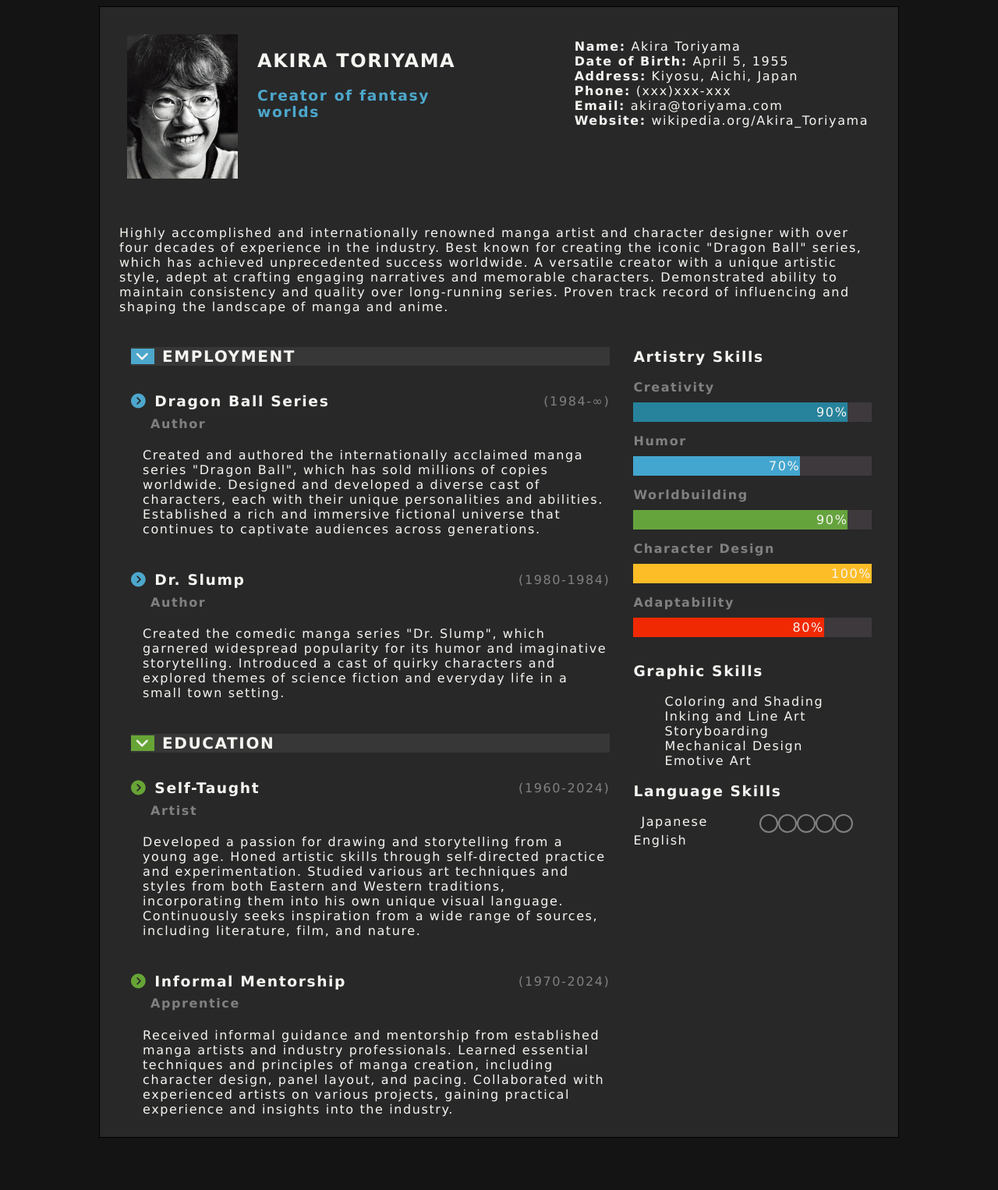
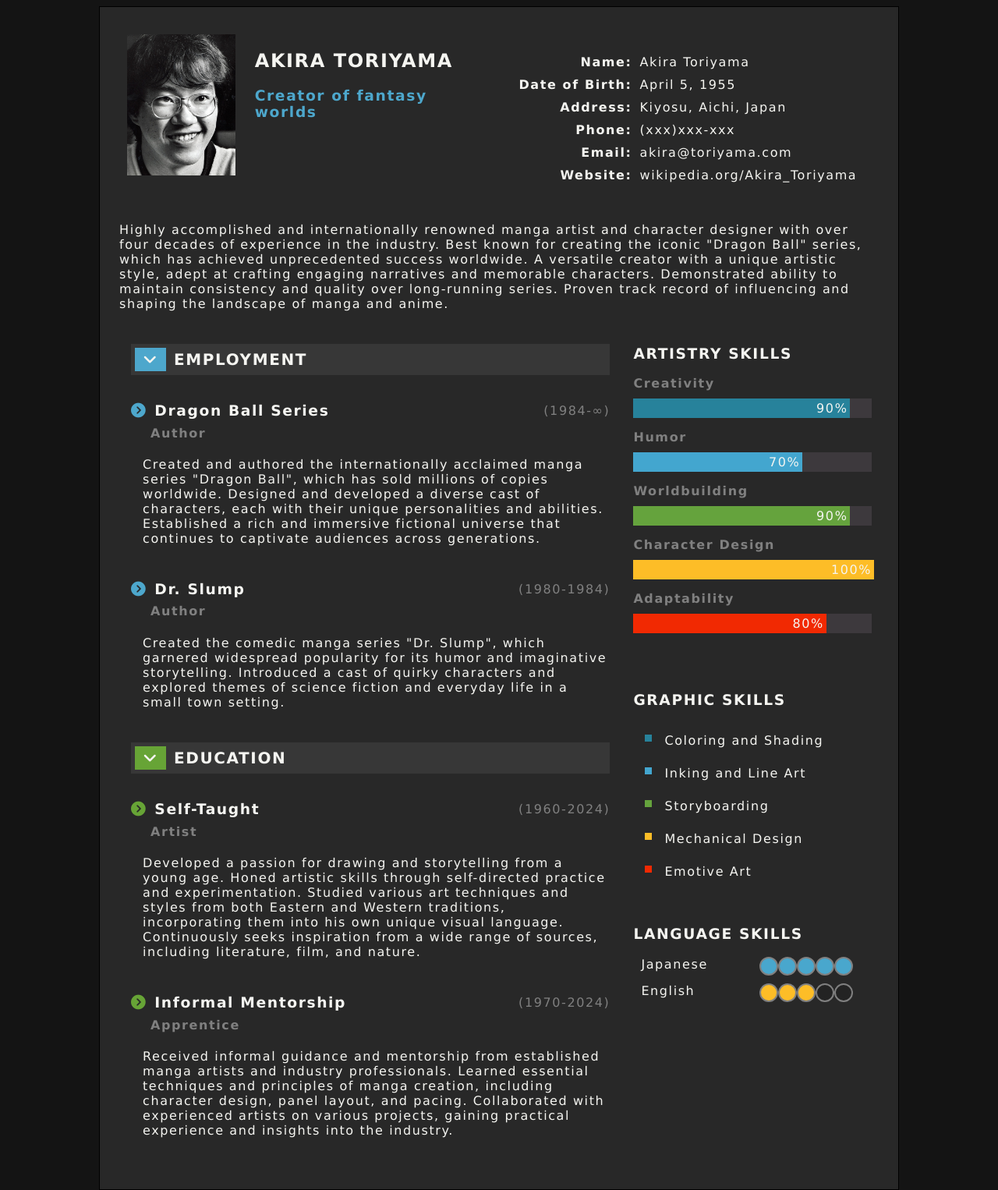
Before and after one commit to CataQuarleri/sei-classwork, a plain HTML site: page 4-flexbox/pages/resume.html in a window 1280 px wide. Shown: the whole page at 78% size. Before the commit the page ends 1467 px from the top, so only its background shows below. Drawn offline with Linux system fonts and the light colour scheme.

Commit message:
finished resume akira toriyama

```diff
--- a/4-flexbox/pages/resume.html
+++ b/4-flexbox/pages/resume.html
@@ -18,14 +18,34 @@
         </div>
     </div>
     <div class="boxContainer">
-        <ul>
+        <div class="properties">
+            <ul>
+                <li>Name:</li>
+                <li>Date of Birth:</li>
+                <li>Address:</li>
+                <li>Phone:</li>
+                <li>Email:</li>
+                <li>Website:</li>
+            </ul>
+        </div>
+        <div class="values">
+            <ul>
+                <li>    Akira Toriyama</li>
+                <li> April 5, 1955</li>
+                <li>Kiyosu, Aichi, Japan</li>
+                <li>(xxx)xxx-xxx</li>
+                <li>akira@toriyama.com</li>
+                <li> wikipedia.org/Akira_Toriyama</li>
+            </ul >
+        </div>
+        <!-- <ul>
             <li><span>Name:</span>    Akira Toriyama</li>
             <li><span>Date of Birth:</span> April 5, 1955</li>
             <li><span>Address:</span> Kiyosu, Aichi, Japan</li>
-            <li><span>Phone:</span> (xxx)xxx-xxx</li>
+            <li>li><span>Phone:</span> (xxx)xxx-xxx</li>
             <li><span>Email:</span> akira@toriyama.com</li>
             <li><span>Website:</span> wikipedia.org/Akira_Toriyama</li>
-        </ul>
+        </ul -->
     </div>
     <div class="boxContainer">
         Highly accomplished and internationally renowned manga artist and character designer with over four decades of experience in the industry. Best known for creating the iconic "Dragon Ball" series, which has achieved unprecedented success worldwide. A versatile creator with a unique artistic style, adept at crafting engaging narratives and memorable characters. Demonstrated ability to maintain consistency and quality over long-running series. Proven track record of influencing and shaping the landscape of manga and anime.
@@ -78,8 +98,8 @@
                 </div>
         </section>
         <section class="section3">
-            <div>
-                <h3>Artistry Skills</h3>
+            <div class="skillsBoxes">
+                <h3>ARTISTRY SKILLS</h3>
                 <div class="linesContainer">
                 <span>Creativity</span>
                 <div class="backLine">
@@ -103,20 +123,20 @@
                 </div>
             </div>
             </div>
-            <div>
-                <h3>Graphic Skills</h3>
-                <ul>
-                    <li>Coloring and Shading</li>
-                    <li>Inking and Line Art</li>
-                    <li>Storyboarding</li>
-                    <li>Mechanical Design</li>
-                    <li>Emotive Art</li>
+            <div class="skillsBoxes">
+                <h3>GRAPHIC SKILLS</h3>
+                <ul class="section3list">
+                    <li id="marker1">Coloring and Shading</li>
+                    <li id="marker2">Inking and Line Art</li>
+                    <li id="marker3">Storyboarding</li>
+                    <li id="marker4">Mechanical Design</li>
+                    <li id="marker5">Emotive Art</li>
                 </ul>
             </div>
-            <div>
-                <h3>Language Skills</h3>
-                <div class="circlesFlex">Japanese <div class="circles" id="circle1"></div><div class="circles" id="circle2"></div><div class="circles" id="circle3"></div><div class="circles" id="circle4"></div><div class="circles" id="circle5"></div></div>
-                <div>English</div>
+            <div class="skillsBoxes">
+                <h3>LANGUAGE SKILLS</h3>
+                <div class="circlesFlex" id="jpn">Japanese <div class="circles blue" id="circle1"></div><div class="circles blue" id="circle2"></div><div class="circles blue" id="circle3"></div><div class="circles blue" id="circle4"></div><div class="circles blue" id="circle5"></div></div>
+                <div class="circlesFlex" id="eng">English <div class="circles yellow" id="circle1"></div><div class="circles yellow" id="circle2"></div><div class="circles yellow" id="circle3"></div><div class="circles" id="circle4"></div><div class="circles" id="circle5"></div></div>
             </div>
         </section>
     </div>
--- a/4-flexbox/styles/resume.css
+++ b/4-flexbox/styles/resume.css
@@ -1,22 +1,17 @@
 /* MAIN BODY AND CONTAINER */
 body {
-    /* background: rgb(34,193,195);
-    background: radial-gradient(circle, rgba(34,193,195,1) 0%, rgba(253,187,45,1) 100%); */
     background-color: #141414;
     font-family: 'Lucida Sans', 'Lucida Sans Regular', 'Lucida Grande', 'Lucida Sans Unicode', Geneva, Verdana, sans-serif;
     letter-spacing: .1rem;
 }
 
 .mainContainer {
-    /* display: flex; */
     width: 80vw;
     border: 1px solid black;
-    /* padding: 0.5em; */
     margin: auto;
-    /* flex-flow: column */
     background-color: #282828;
     color: #F5F5F1;
-    /* padding: 50px */
+    padding-bottom: 40px;
 }
 /* UPPER SECTION */
 .section1 {
@@ -50,12 +45,38 @@ body {
 
 li {
     list-style: none;
+    margin: 0;
+    padding: 0;
 }
 
-li span {
+.properties {
     font-weight: bold;
     text-align: right;
 }
+
+.properties ul {
+    padding: 5px;
+}
+
+.values ul {
+    padding: 5px;
+}
+
+li + li {
+    margin-top: 10px
+}
+
+.boxContainer:nth-of-type(2) {
+    display: flex;
+    width: 490px;
+    padding: 0;
+    padding-top: 40px;
+}
+
+/* li span {
+    font-weight: bold;
+    text-align: right;
+} */
 
 
 .boxContainer h3 {
@@ -82,6 +103,7 @@ li span {
 .detailsInfo h2 {
     background-color: #373737;
     font-size: 20px;
+    padding: 5px
 }
 
 .itemDetailTitleAndDates{
@@ -112,7 +134,8 @@ li span {
     background-color: #4DA7CC;
     width: 30px;
     text-align: center;
-    margin-right: 10px
+    margin-right: 10px;
+    padding: 5px;
 }
 
 .bggreen {
@@ -150,6 +173,7 @@ li span {
     display: flex;
     justify-content: flex-end;
     align-items: center;
+    padding-right: 3px
 }
 
 #line1 {
@@ -187,6 +211,35 @@ li span {
     font-weight: bold;
 }
 
+.section3list li {
+    list-style-type: square;
+
+}
+
+.section3list li::marker {
+    font-size: 30px;
+}
+
+#marker1::marker {
+    color: #27829B;
+}
+
+#marker2::marker {
+    color: #43A6CF;
+}
+
+#marker3::marker {
+    color: #65A33D;
+}
+
+#marker4::marker {
+    color: #FDBD27;
+}
+
+#marker5::marker {
+    color: #F12902;
+}
+
 .circles {
     width: 20px;
     height: 20px;
@@ -198,9 +251,25 @@ li span {
 .circlesFlex {
     display: flex;
     width: 80%;
-    margin-left: 10px;
+    margin: 10px;
 }
 
 #circle1 {
     margin-left: auto;
 }
+
+.blue {
+    background-color: #49A7CD;
+}
+
+.yellow {
+    background-color: #FDBD27
+}
+
+.skillsBoxes:first-of-type {
+    margin-top: 0;
+}
+
+.skillsBoxes {
+    margin-top: 60px;
+}
```
